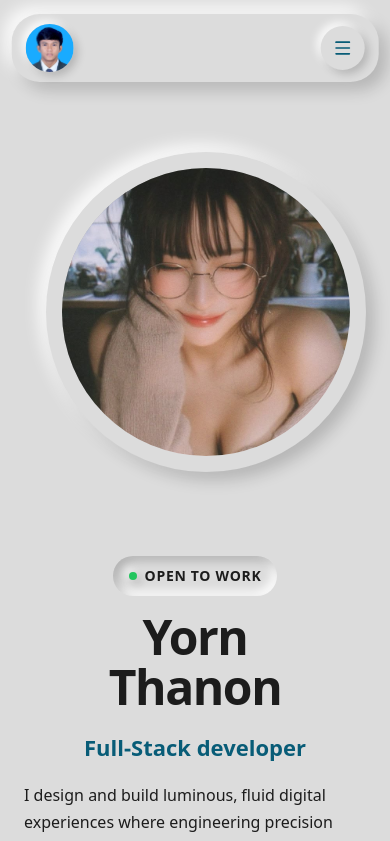
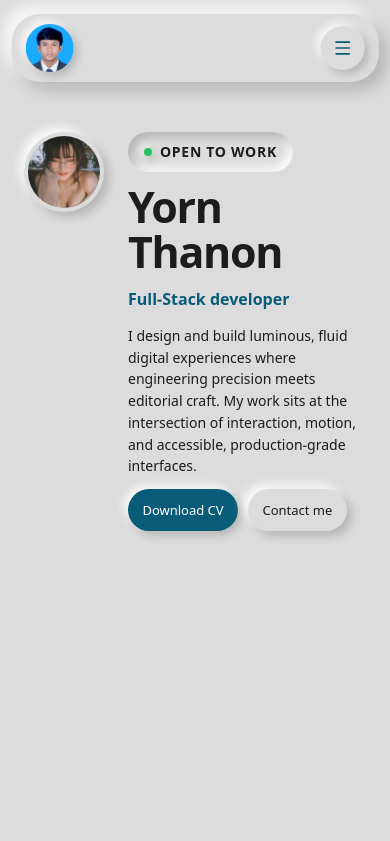
Before and after one commit to yornthanon/myportfolio, a React (Vite) app: page / in a window 390 px wide. Shown: the top 841 px of the page. Built offline with nearby package versions, Linux system fonts and the light colour scheme.

Commit message:
Refine mobile hero photo layout

```diff
--- a/src/components/sections/Hero.tsx
+++ b/src/components/sections/Hero.tsx
@@ -39,7 +39,7 @@ export function Hero() {
             className="hero-photo flex flex-col justify-center items-center py-4 md:py-0"
           >
             <div
-              className="relative w-[320px] h-[320px] md:w-[500px] md:h-[500px] shrink-0 rounded-full bg-[#DCDCDC] flex items-center justify-center p-4 md:p-6 shadow-[8px_8px_16px_rgba(0,0,0,0.18),_-8px_-8px_16px_rgba(255,255,255,0.85)]"
+              className="hero-photo-disc relative w-[320px] h-[320px] md:w-[500px] md:h-[500px] shrink-0 rounded-full bg-[#DCDCDC] flex items-center justify-center p-4 md:p-6 shadow-[8px_8px_16px_rgba(0,0,0,0.18),_-8px_-8px_16px_rgba(255,255,255,0.85)]"
             >
               <div
                 className="relative w-full h-full rounded-full overflow-hidden bg-[#DCDCDC] flex items-center justify-center shadow-[inset_5px_5px_10px_rgba(0,0,0,0.18),_inset_-5px_-5px_10px_rgba(255,255,255,0.85)]"
--- a/src/index.css
+++ b/src/index.css
@@ -330,6 +330,71 @@ body {
   .chip-left,
   .chip-right {
     transform: none;
+  }
+}
+
+@media (max-width: 640px) {
+  .hero-grid {
+    grid-template-columns: 88px minmax(0, 1fr);
+    gap: 16px;
+    align-items: start;
+    min-height: auto;
+  }
+
+  .hero-photo {
+    order: 0;
+    height: auto;
+    margin: 0;
+    padding: 0;
+    align-items: flex-start;
+  }
+
+  .hero-photo-disc {
+    width: 80px !important;
+    height: 80px !important;
+    padding: 4px !important;
+    box-shadow: var(--shadow-raised-mobile) !important;
+  }
+
+  .hero-text {
+    align-items: flex-start;
+    text-align: left;
+    gap: 0.75rem;
+    min-width: 0;
+  }
+
+  .hero-name {
+    font-size: clamp(34px, 11vw, 48px);
+  }
+
+  .hero-role {
+    font-size: 1rem;
+  }
+
+  .hero-intro {
+    font-size: 0.875rem;
+    line-height: 1.55;
+  }
+
+  .hero-buttons {
+    justify-content: flex-start;
+    gap: 0.625rem;
+  }
+
+  .hero-buttons .btn {
+    height: 42px;
+    padding: 0 0.9rem;
+    font-size: 0.8125rem;
+  }
+
+  .hero-buttons > div {
+    margin-left: 0;
+  }
+
+  .hero-buttons .social-btn {
+    width: 38px;
+    height: 38px;
+    min-height: 38px;
   }
 }
 
```
